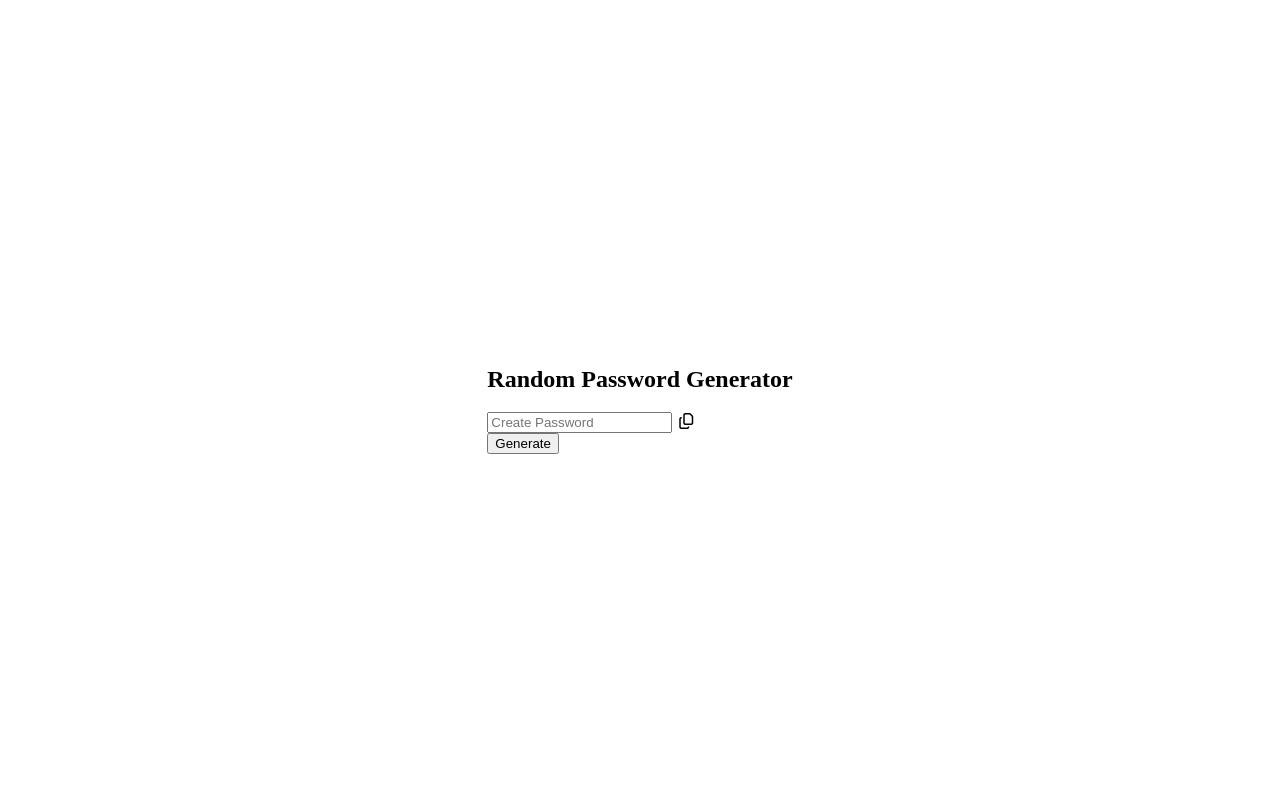
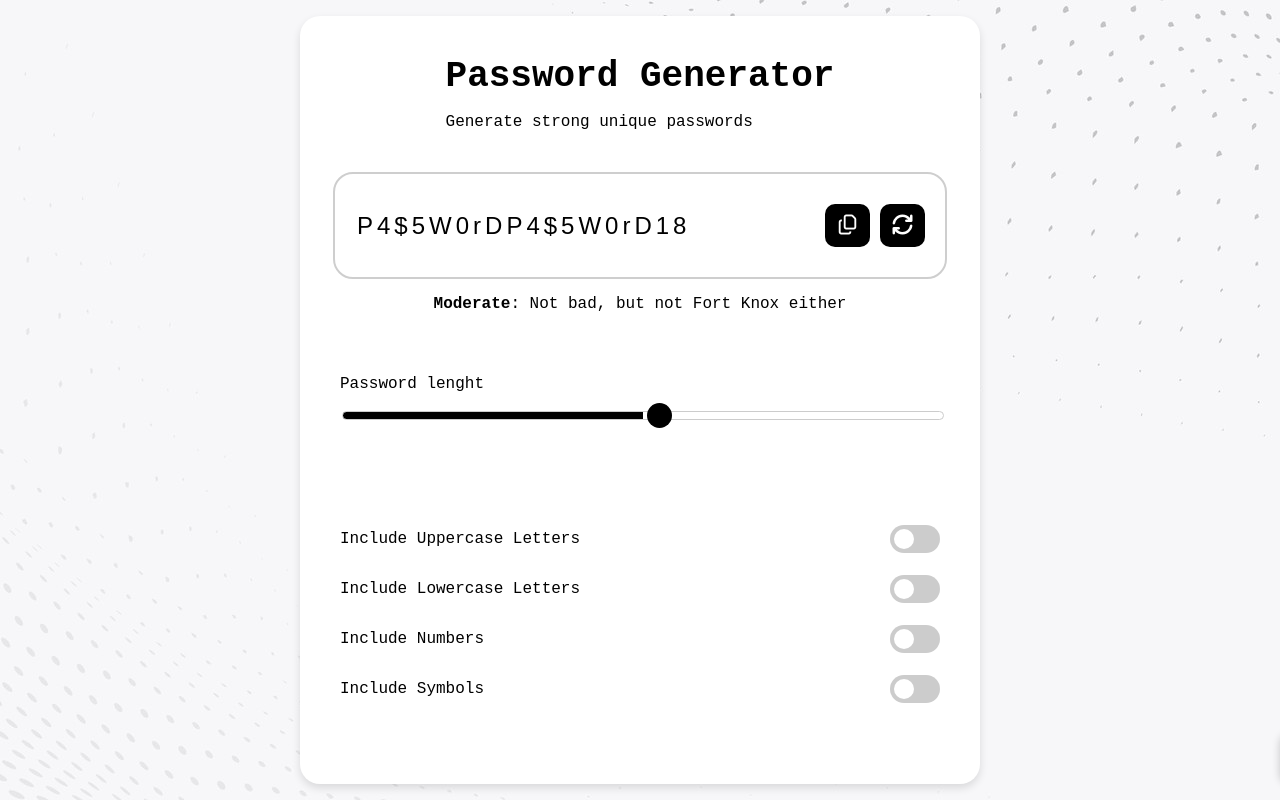
Before and after one commit to AdrianPaval/random-password-generator, a plain HTML site: page index.html in a window 1280 px wide. Drawn offline with Linux system fonts and the light colour scheme.

Commit message:
Add CSS Styles
- Add CSS Style File
- Add Background Image
- Add JavaScript File
- Add Input Elements

```diff
--- a/index.html
+++ b/index.html
@@ -3,7 +3,7 @@
   <head>
     <meta charset="UTF-8" />
     <meta name="viewport" content="width=device-width, initial-scale=1.0" />
-    <title>Random Password Generator</title>
+    <title>Password Generator</title>
     <link
       rel="stylesheet"
       href="https://cdnjs.cloudflare.com/ajax/libs/font-awesome/7.0.1/css/all.min.css"
@@ -12,22 +12,89 @@
       referrerpolicy="no-referrer"
     />
     <link rel="stylesheet" href="style.css" />
+    <script src="script.js" defer></script>
   </head>
   <body>
+    <main>
       <div class="password-container">
-      <h2>Random Password Generator</h2>
+        <div>
+          <h2>Password Generator</h2>
+          <p>Generate strong unique passwords</p>
+        </div>
+
+        <!-- Main Password Input Generator -->
         <div class="input-container">
           <input
             type="text"
             class="input"
             id="input"
+            value="P4$5W0rDP4$5W0rD18"
             placeholder="Create Password"
             readonly
           />
+
+          <!-- Passwrord Refresh & Copy Password Buttons -->
+          <div class="btn-wrapper">
+            <button class="btn">
               <i class="fa-regular fa-copy"></i>
+            </button>
+            <button class="btn">
+              <i class="fa-solid fa-arrows-rotate"></i>
+            </button>
           </div>
-      <button class="btn">Generate</button>
         </div>
-    <div class="alert-container"></div>
+
+        <!-- How Strong is the Password -->
+        <div>
+          <p><b>Moderate</b>: Not bad, but not Fort Knox either</p>
+        </div>
+
+        <!-- Slider -->
+        <div class="input-details-wrapper">
+          <p>Password lenght</p>
+          <input
+            type="range"
+            min="1"
+            max="18"
+            class="input-slider"
+            id="slider"
+          />
+          <p><span id="value"></span></p>
+        </div>
+
+        <!-- Other Inputs -->
+        <div class="input-details-wrapper">
+          <div class="input-details">
+            <p>Include Uppercase Letters</p>
+            <label class="switch">
+              <input type="checkbox" />
+              <span class="slider round"></span>
+            </label>
+          </div>
+          <div class="input-details">
+            <p>Include Lowercase Letters</p>
+            <label class="switch">
+              <input type="checkbox" />
+              <span class="slider round"></span>
+            </label>
+          </div>
+          <div class="input-details">
+            <p>Include Numbers</p>
+            <label class="switch">
+              <input type="checkbox" />
+              <span class="slider round"></span>
+            </label>
+          </div>
+          <div class="input-details">
+            <p>Include Symbols</p>
+            <label class="switch">
+              <input type="checkbox" />
+              <span class="slider round"></span>
+            </label>
+          </div>
+        </div>
+      </div>
+      <div class="alert-container active">Password Copied</div>
+    </main>
   </body>
 </html>
--- /dev/null
+++ b/script.js
@@ -0,0 +1,9 @@
+document.getElementById("slider").oninput = function () {
+  let value = ((this.value - this.min) / (this.max - this.min)) * 100;
+  this.style.background =
+    "linear-gradient(to right, black 0%, black " +
+    value +
+    "%, #fff " +
+    value +
+    "%, white 100%)";
+};
--- a/style.css
+++ b/style.css
@@ -4,4 +4,221 @@ body {
   align-items: center;
   height: 100vh;
   margin: 0;
+  font-family: "Courier New", Courier, monospace;
+  background-image: url(/background-image.jpg);
 }
+
+/* main{
+    position: relative;
+    z-index: 2;
+    background-color: white;
+} */
+
+h2 {
+  margin: 0;
+  font-size: 36px;
+}
+
+.password-container {
+    background-color: white;
+  display: flex;
+  flex-direction: column;
+  justify-content: center;
+  align-items: center;
+  gap: 10px
+  background-color: #fafafa;
+  width: 600px;
+  padding: 40px;
+  border-radius: 20px;
+  box-shadow: 0 4px 8px rgba(0, 0, 0, 0.12);
+  margin: 10px;
+}
+
+.input-container {
+  width: 95%;
+  border: solid 2px rgb(206, 206, 206);
+  padding: 20px;
+  border-radius: 20px;
+  display: flex;
+  justify-content: space-between;
+  align-items: center;
+  margin-top: 25px;
+}
+
+.input {
+  width: 100%;
+  border: none;
+  background-color: transparent;
+  outline: none;
+  font-size: 24px;
+  letter-spacing: 4px;
+}
+
+.input::placeholder {
+  letter-spacing: 0;
+}
+
+.btn {
+  background-color: black;
+  color: white;
+  border: none;
+  padding: 10px;
+  border-radius: 10px;
+  margin: 10px 0;
+  font-size: 20px;
+  cursor: pointer;
+}
+
+.btn-wrapper {
+  display: flex;
+  gap: 10px;
+}
+
+.btn:hover {
+  background-color: green;
+}
+
+.btn:active {
+  transform: scale(0.95);
+}
+
+.fa-arrows-rotate {
+  color: white;
+}
+
+.alert-container {
+  position: fixed;
+  width: 300px;
+  height: 50px;
+  background-color: lightgreen;
+  right: 20px;
+  bottom: 20px;
+  border-radius: 10px;
+  box-shadow: 0 4px 8px rgba(0, 0, 0, 0.2);
+  display: flex;
+  justify-content: center;
+  align-items: center;
+  color: black;
+  font-size: 20px;
+}
+
+.active.alert-container {
+  right: -300px;
+}
+
+.input-details-wrapper {
+  width: 100%;
+}
+.input-slider {
+  width: 100%;
+}
+
+#slider {
+  width: 100%;
+  height: auto;
+}
+
+.input-details {
+  /* padding: 20px 0; */
+  width: 100%;
+  display: flex;
+  justify-content: space-between;
+  align-items: center;
+}
+
+.input-details-wrapper{
+    display: flex;
+    flex-direction: column;
+    margin: 30px 0
+}
+
+/* CSS Switch */
+/* The switch - the box around the slider */
+.switch {
+  position: relative;
+  display: inline-block;
+  width: 50px;
+  height: 28px;
+}
+
+/* Hide default HTML checkbox */
+.switch input {
+  opacity: 0;
+  width: 0;
+  height: 0;
+}
+
+/* The slider */
+.slider {
+  position: absolute;
+  cursor: pointer;
+  top: 0;
+  left: 0;
+  right: 0;
+  bottom: 0;
+  background-color: #ccc;
+  -webkit-transition: 0.4s;
+  transition: 0.4s;
+}
+
+.slider:before {
+  position: absolute;
+  content: "";
+  height: 20px;
+  width: 20px;
+  left: 4px;
+  bottom: 4px;
+  background-color: white;
+  -webkit-transition: 0.4s;
+  transition: 0.4s;
+}
+
+input:checked + .slider {
+  background-color: black;
+}
+
+input:focus + .slider {
+  box-shadow: 0 0 1px black;
+}
+
+input:checked + .slider:before {
+  -webkit-transform: translateX(20px);
+  -ms-transform: translateX(20px);
+  transform: translateX(22px);
+}
+
+/* Rounded sliders */
+.slider.round {
+  border-radius: 34px;
+}
+
+.slider.round:before {
+  border-radius: 50%;
+}
+
+#slider {
+  background: linear-gradient(
+    to right,
+    black 0%,
+    black 50%,
+    #fff 50%,
+    #fff 100%
+  );
+  border: solid 1px #ccc;
+  border-radius: 8px;
+  height: 7px;
+  width: 100%;
+  outline: none;
+  transition: background 450ms ease-in;
+  -webkit-appearance: none;
+}
+
+.input-slider::-webkit-slider-thumb {
+  -webkit-appearance: none;
+  appearance: none;
+  width: 25px;
+  height: 25px;
+  border-radius: 50%;
+  background: black;
+  cursor: pointer;
+}
```
Also changed, not shown: background-image.jpg (added). Lines whose indentation alone changed are shown as unchanged.
